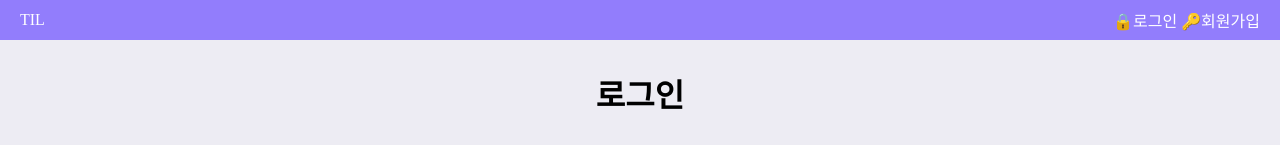
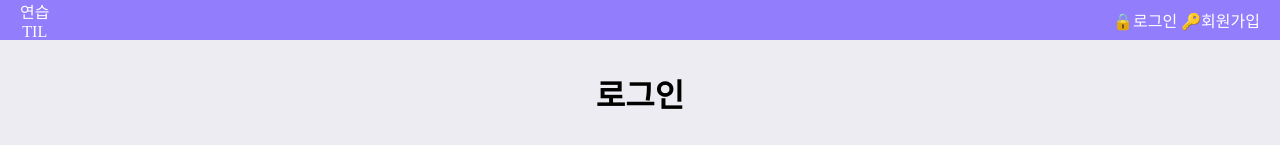
Before and after one commit to EunjiKU/Infrean-Vue4-2, a Vue app: page /login in a window 1280 px wide. Shown: the top 145 px of the page. Built offline with nearby package versions, Linux system fonts and the light colour scheme.

Commit message:
여기까지 연습함

```diff
--- a/src/components/common/AppHeader.vue
+++ b/src/components/common/AppHeader.vue
@@ -2,6 +2,7 @@
   <div>
     <header>
       <div>
+        <p>연습</p>
         <router-link to="/" class="logo">
           TIL
         </router-link>
```
